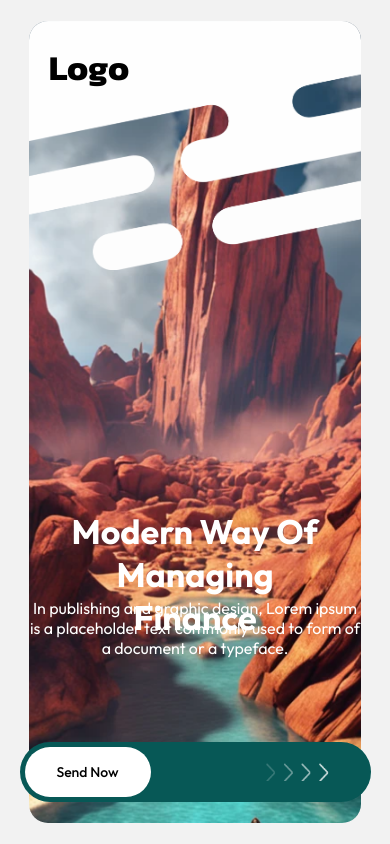
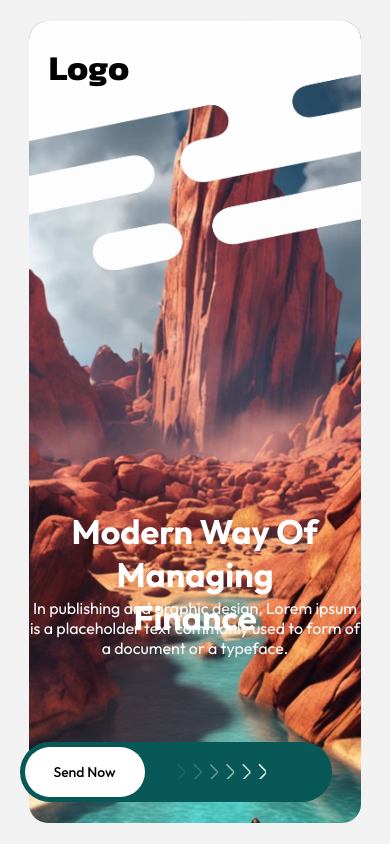
Before and after one commit to usmanjutt47/Number-OTP-verfication, a React Native app in the folder client/: screen /OnBoarding in a window 390 px wide. Built offline with nearby package versions, Linux system fonts and the light colour scheme.

Commit message:
Update CustomSlider.jsx

```diff
--- a/client/components/CustomSlider.jsx
+++ b/client/components/CustomSlider.jsx
@@ -3,10 +3,13 @@ import { Animated, Dimensions, PanResponder, Text, View } from "react-native";
 import { useNavigation } from "@react-navigation/native";
 
 const { width: windowWidth } = Dimensions.get("window");
-const BUTTON_WIDTH = 126;
+const BUTTON_WIDTH = 120;
 const BUTTON_HEIGHT = 50;
 const SWIPE_THRESHOLD = 100;
-const MAX_X = windowWidth * 0.9 - BUTTON_WIDTH - 10;
+{
+  /* changed here */
+}
+const MAX_X = windowWidth * 0.8 - BUTTON_WIDTH - 10;
 
 const CustomSlider = ({ onSwipe }) => {
   const pan = useRef(new Animated.ValueXY()).current;
@@ -52,7 +55,8 @@ const CustomSlider = ({ onSwipe }) => {
   ).current;
 
   return (
-    <View style={{ marginTop: 40, width: windowWidth * 0.9 }}>
+    <View style={{ marginTop: 40, width: windowWidth * 0.8 }}>
+      {/* changed here */}
       <View
         style={{
           height: 60,
@@ -66,9 +70,9 @@ const CustomSlider = ({ onSwipe }) => {
           source={require("../assets/arrows.png")}
           style={{
             justifyContent: "center",
-            height: "35%",
-            width: 66,
-            marginLeft: "70%",
+            height: "30%",
+            width: "30%",
+            marginLeft: "50%",
           }}
         />
         <Animated.View
```
